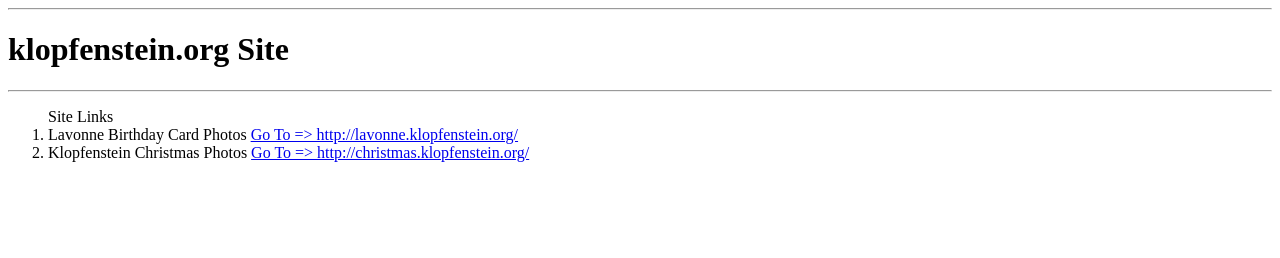
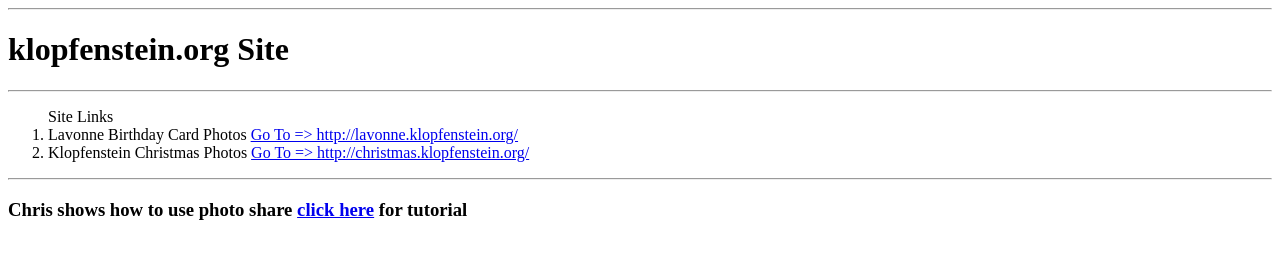
Before and after one commit to christrees/klopfenstein, a plain HTML site: page index.html in a window 1280 px wide. Drawn offline with Linux system fonts and the light colour scheme.

Commit message:
Update index.html

```diff
--- a/index.html
+++ b/index.html
@@ -12,5 +12,7 @@
     <li>Lavonne Birthday Card Photos <a href="http://lavonne.klopfenstein.org/">Go To => http://lavonne.klopfenstein.org/</a></li>
     <li>Klopfenstein Christmas Photos <a href="http://christmas.klopfenstein.org/">Go To => http://christmas.klopfenstein.org/</a></li>
   </ol>
+  <hr/>
+  <h3>Chris shows how to use photo share <a target="_blank" href="https://youtu.be/H6tygiBTPiY">click here</a> for tutorial</h3>
 </body>
 </html>
```
